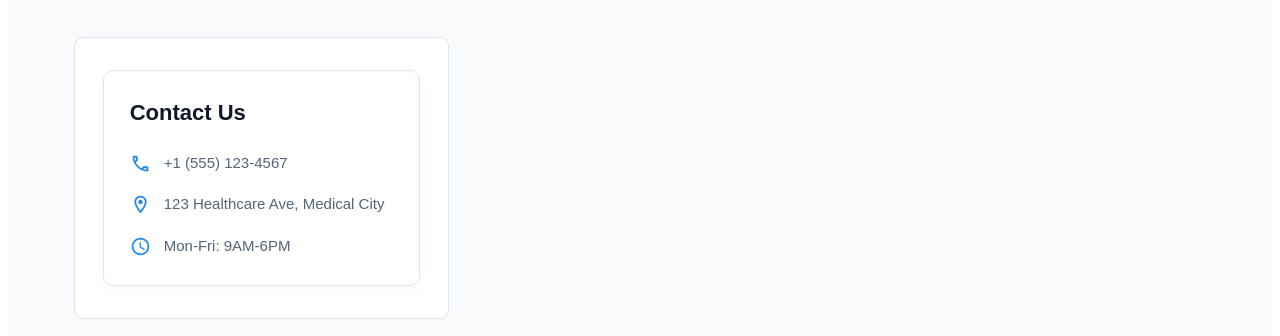
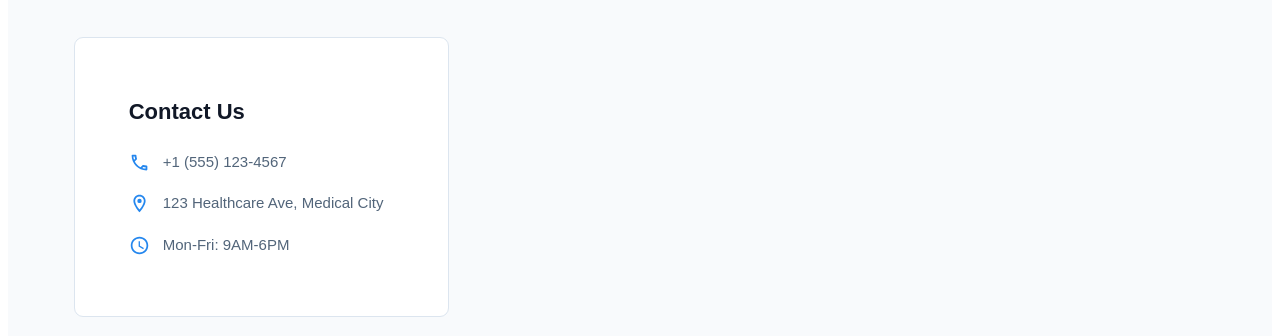
Before and after one commit to shahidbagwan5515/ClinicCare, a React (Vite) app: page /NoticePage in a window 1280 px wide. Shown: the part 861-1197 px from the top of the page. Built offline with nearby package versions, Linux system fonts and the light colour scheme.

Commit message:
update notice card

```diff
--- a/src/Files-css/NoticePage.css
+++ b/src/Files-css/NoticePage.css
@@ -296,12 +296,12 @@
 
   background: #ffffff;
 
-  border: 1px solid #dce5ef;
+  /* border: 1px solid #dce5ef; */
   border-radius: 10px;
 
   padding: 28px 26px;
 
-  box-shadow: 0 4px 14px rgba(15, 23, 42, 0.03);
+  /* box-shadow: 0 4px 14px rgba(15, 23, 42, 0.03); */
 }
 
 
```
